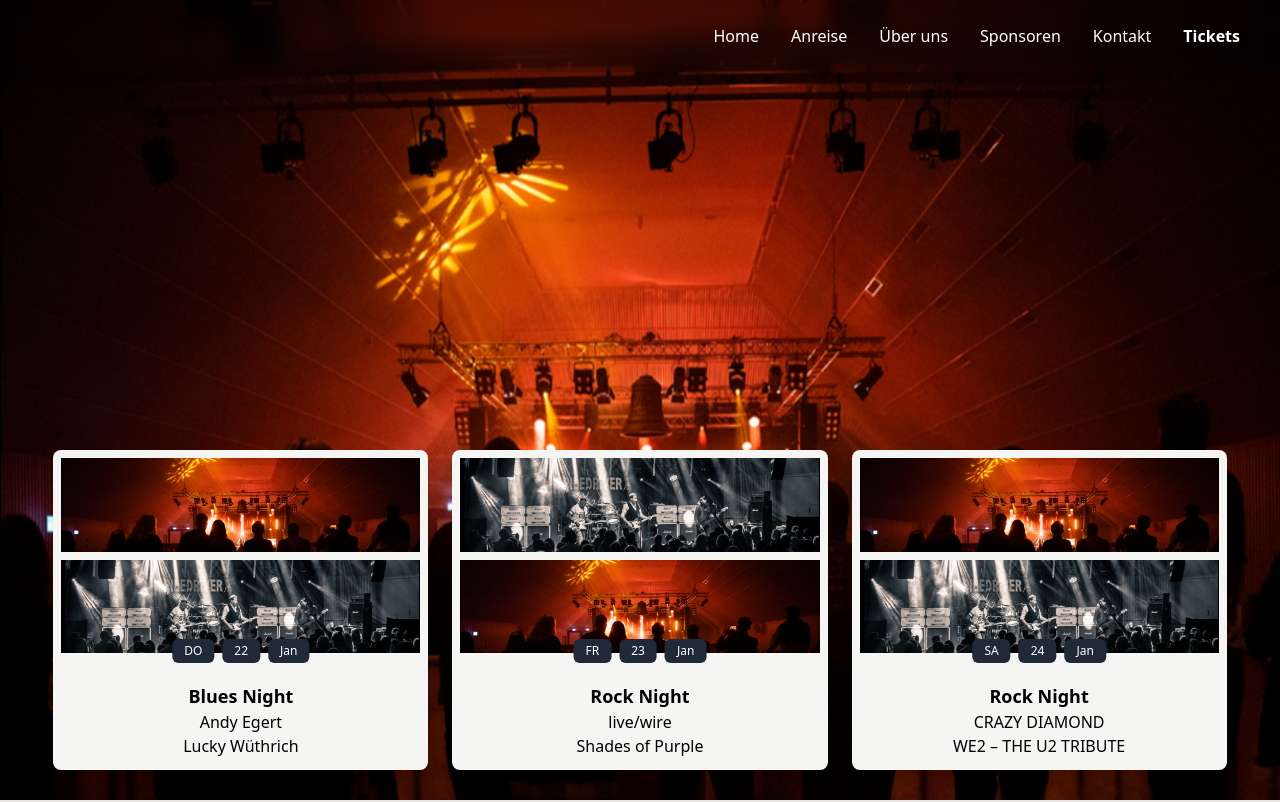
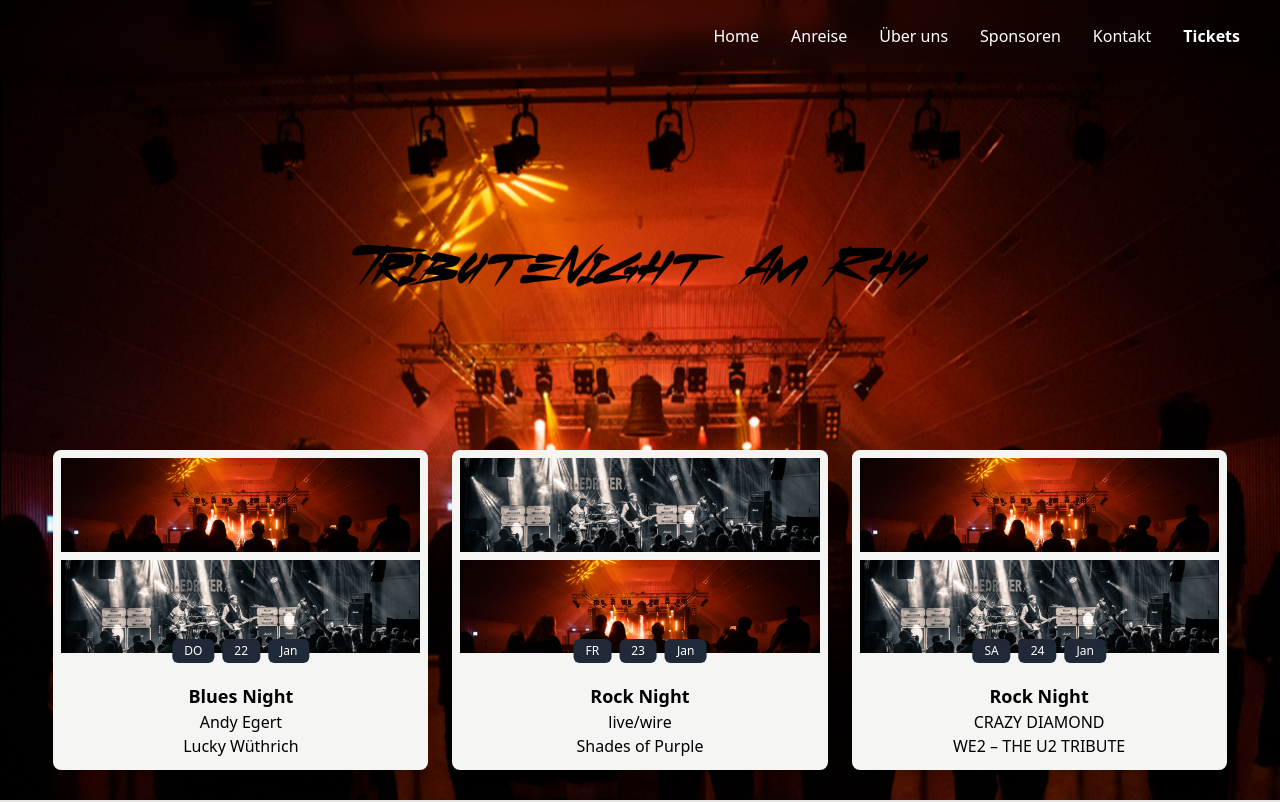
Before and after one commit to RobHa93/tribute_night, a React (Vite) app: page / in a window 1280 px wide. Shown: the top 802 px of the page. Built offline with nearby package versions, Linux system fonts and the light colour scheme.

Commit message:
update header img und slogan

```diff
--- a/src/components/Header.jsx
+++ b/src/components/Header.jsx
@@ -1,4 +1,5 @@
 import bandImage from '../assets/img/Band2.PNG'
+import logoImage from '../assets/img/text-1755775180564.png'
 
 const Header = () => {
     return (
@@ -9,6 +10,13 @@ const Header = () => {
           className="w-full h-full object-fill"
         />
 
+        {/* Logo über dem Header Bild */}
+        <img
+          src={logoImage}
+          alt="Tribute Night Logo"
+          className="absolute top-1/3 left-1/2 transform -translate-x-1/2 -translate-y-1/2 z-10 max-w-xl w-auto h-auto"
+        />
+
       </header>
     );
   };
```
Also changed, not shown: src/assets/img/text-1755775180564.png (added).
